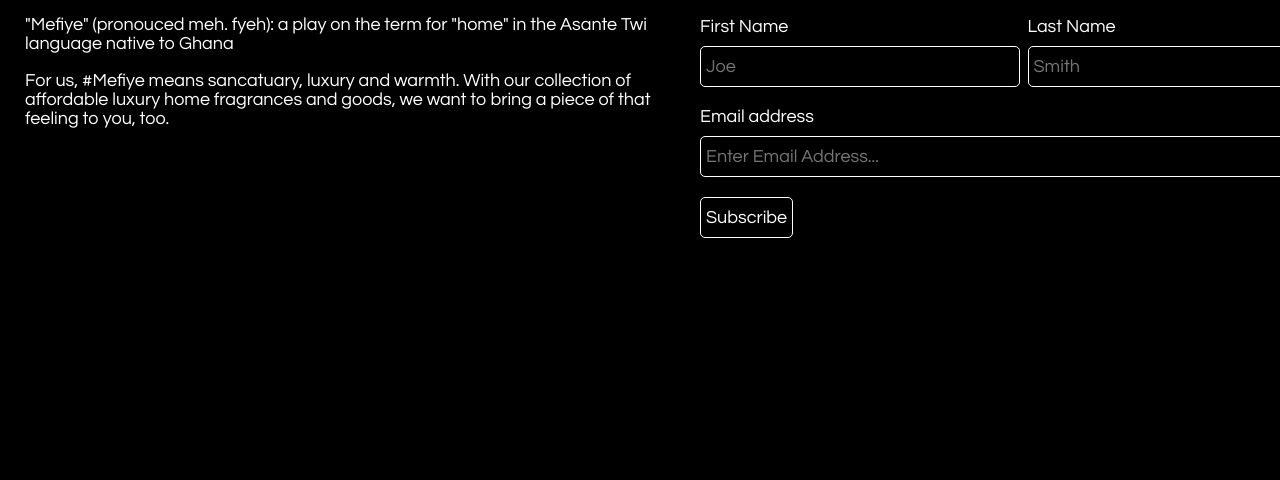
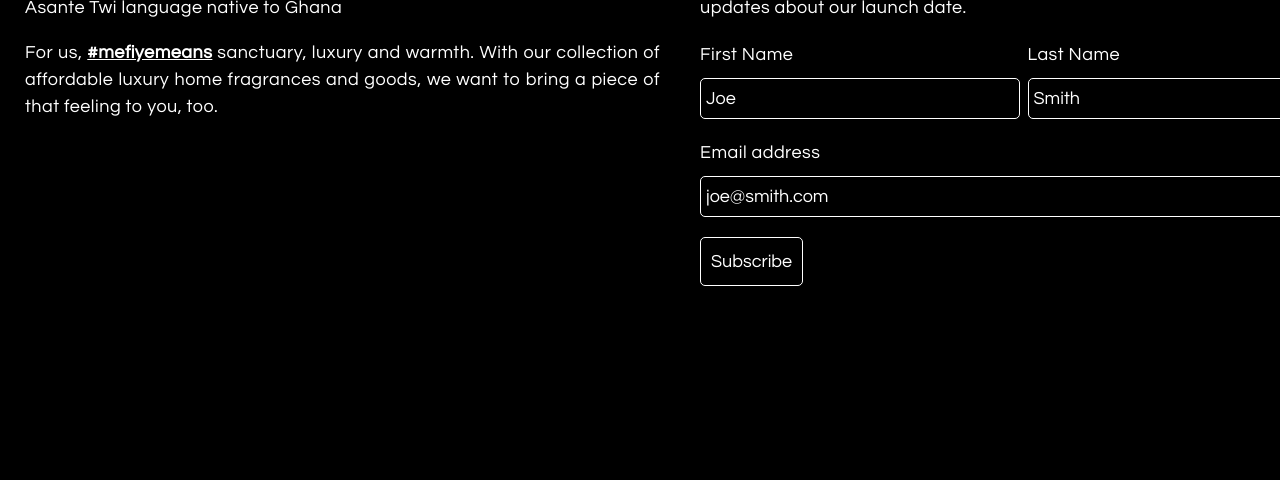
Before and after one commit to geekysneaks/mefiye-london, a Gatsby site: page / in a window 1280 px wide. Shown: the part 320-800 px from the top of the page. Built offline with nearby package versions, Linux system fonts and the light colour scheme; Gatsby itself is replaced by a stand-in of ours.

Commit message:
font updates

```diff
--- a/src/components/SubscribeForm.js
+++ b/src/components/SubscribeForm.js
@@ -24,7 +24,7 @@ export default class SubscribeForm extends React.Component {
     render() {
         return (
             <form name="subscribeForm" method="POST" id="subscribe-form" className="subscribe-form" onSubmit={this.handleSubmit}>
-                <div className="form-row-group"><div className="message" dangerouslySetInnerHTML={{ __html: this.state.message}} /></div>
+                <div className="message" dangerouslySetInnerHTML={{ __html: this.state.message}} />
                 <div className="form-row-group">
                     <div className="form-row col">
                         <label>
@@ -61,7 +61,7 @@ export default class SubscribeForm extends React.Component {
                                 className="subscribe-email"
                                 type="email"
                                 name="email"
-                                placeholder="Enter Email Address..."
+                                placeholder="joe@smith.com"
                                 value={this.state.email}
                                 onChange={this.handleInputChange}
                             />
--- a/src/components/scss/_global.scss
+++ b/src/components/scss/_global.scss
@@ -1,10 +1,13 @@
 html {
     font-size: $global-font-size;
- }
+}
 body{
     font-family: $font-family;
     background-color: $black;
     color: $white;
+    line-height: 1.5rem;
+    letter-spacing: 0.5px;
+    text-align: justify;
 }
 input{
     color: $black;
@@ -17,9 +20,15 @@ h1, h2, h3, h4, h5, h6 {
 h1 {
     font-size: 38px;
     line-height: 44px;
-    margin-top: 20px;
+    margin-top: 0px;
+    margin-bottom: 30px;;
     letter-spacing: 10px;
     word-spacing: 10px;
+}
+a{
+    color: $white;
+    text-decoration: underline;
+    font-weight: bold;
 }
 .page-content{
     max-width: $max-document-width;
@@ -92,7 +101,8 @@ h1 {
 
 .subscribe-form{
     .message{
-        color: green;
+        color: orange;
+        margin: 0 0 20px;
     }
     .form-row-group{
         display: flex;
@@ -112,13 +122,25 @@ h1 {
                 padding: 10px 5px;
                 border-radius: 5px;
             }
+            ::placeholder { /* Chrome, Firefox, Opera, Safari 10.1+ */
+                color: $white;
+                opacity: 1; /* Firefox */
+              }
+
+              :-ms-input-placeholder { /* Internet Explorer 10-11 */
+                color: $white;
+              }
+
+              ::-ms-input-placeholder { /* Microsoft Edge */
+                color: $white;
+              }
         }
     }
     button{
         border: 1px solid $white;
         background-color: transparent;
         color: $white;
-        padding: 10px 5px;
+        padding: 10px;
         border-radius: 5px;
         &:hover{
             background-color: $white;
--- a/src/pages/index.js
+++ b/src/pages/index.js
@@ -15,10 +15,13 @@ const IndexPage = () => (
       </div>
       <div className="row">
         <div className="col-12 col-md-6">
-          <p>"Mefiye" (pronouced meh. fyeh): a play on the term for "home" in the Asante Twi language native to Ghana</p>
-          <p>For us, #Mefiye means sancatuary, luxury and warmth. With our collection of affordable luxury home fragrances and goods, we want to bring a piece of that feeling to you, too.</p>
+          <p>"Mefiye" (pronouced meh&#9679;fyeh) ~ a play on the term for "home" in the Asante Twi language native to Ghana</p>
+          <p>For us, <Link to="https://www.instagram.com/explore/tags/mefiyemeans/" target="_blank">#mefiyemeans</Link> sanctuary, luxury and warmth. With our collection of affordable luxury home fragrances and goods, we want to bring a piece of that feeling to you, too.</p>
         </div>
-        <div className="col-12 col-md-6"><SubscribeForm/></div>
+        <div className="col-12 col-md-6">
+          <p>Enter your email address below to discover pur products and receive updates about our launch date.</p>
+          <SubscribeForm/>
+        </div>
       </div>
 
     </div>
```
